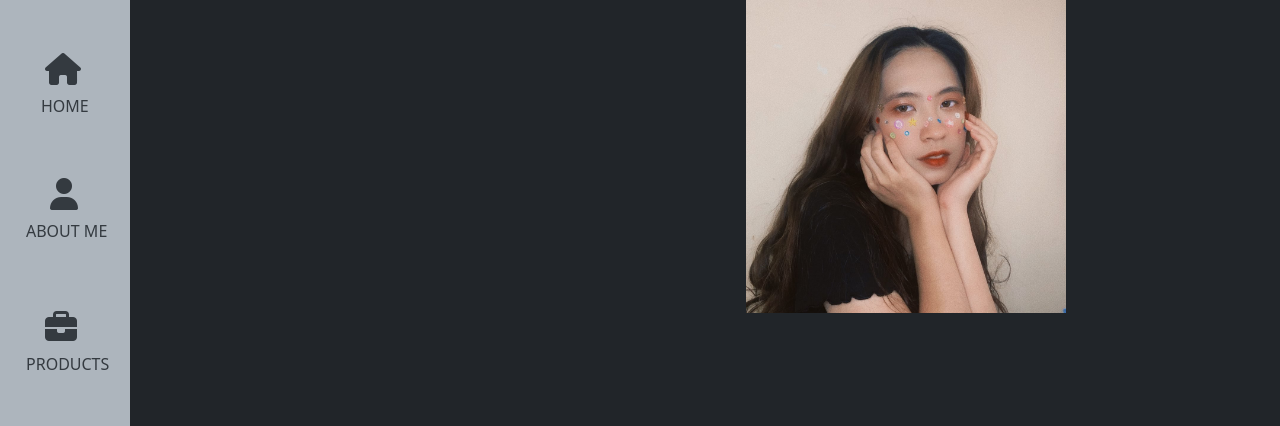
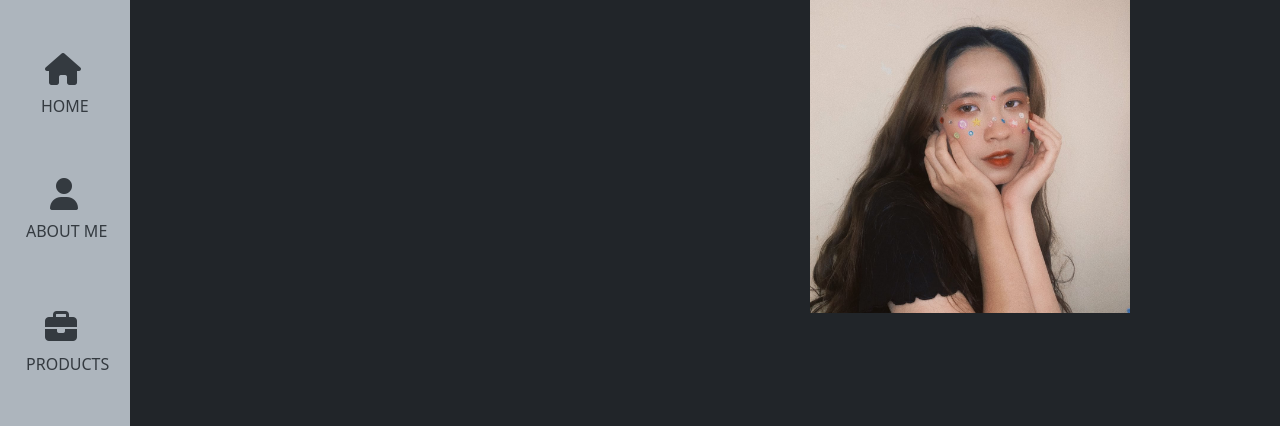
Before and after one commit to Hoanggiahan2001/giahan5, a plain HTML site: page index.html in a window 1280 px wide. Shown: the part 133-559 px from the top of the page. Drawn offline with nearby package versions, Linux system fonts and the light colour scheme.

Commit message:
Update index.html

```diff
--- a/index.html
+++ b/index.html
@@ -39,7 +39,7 @@
             </ul>
         </div>
 
-        <div style="align-items: center; padding: 30px; margin-left: 55%; height: 100%">
+        <div style="align-items: center; padding: 30px; margin-left: 60%; height: 100%">
             <header class="container padding-32 center" id="home style="margin-left:90px;">
                 <h1 style="color: #f6f6f6"><span class="w3-hide-small">I'm</span> Hoang Gia Han.</h1>
                 <p style="color: #f6f6f6;text-align: center;"> Designer.</p>
```
